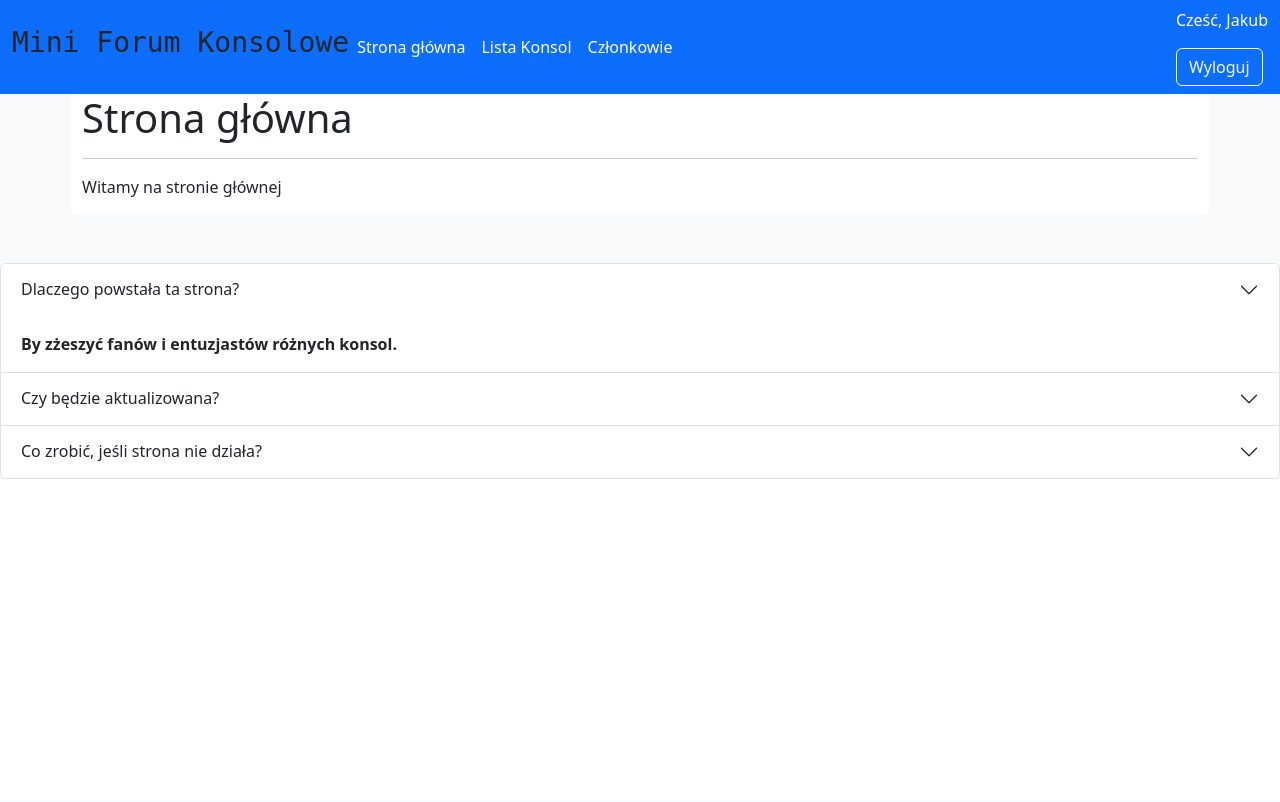
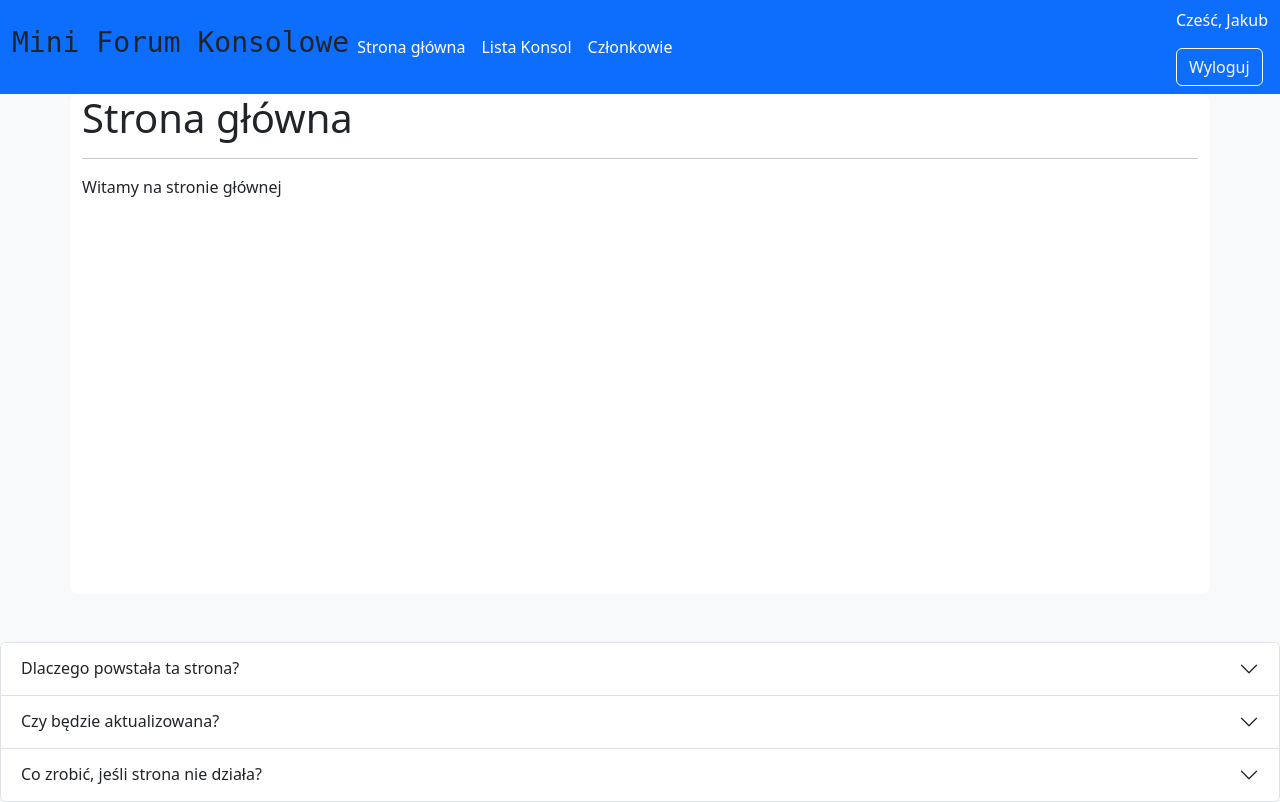
Before and after one commit to Jakub3Tp/miniForum, a Django app: page /account/ in a window 1280 px wide. Before the commit the page ends 479 px from the top, so only its background shows below. Run offline with Django 5.2, Linux system fonts and the light colour scheme; a user stored in the database is signed in.

Commit message:
05.01.2025_Jakub_Upiekszanie

```diff
--- a/account/templates/account/dashboard.html
+++ b/account/templates/account/dashboard.html
@@ -4,7 +4,7 @@
 
 {% block content %}
 <div class="bg-light">
-    <div class="container rounded-3" style="background-color: white">
+    <div class="container rounded-3" style="background-color: white;height: 500px">
         <h1>Strona główna</h1>
         <hr>
         <p>Witamy na stronie głównej</p>
@@ -17,14 +17,14 @@
         </div>
     </div>
 
-<div class="accordion mt-5" id="accordionExample">
+<div class="accordion mt-5">
     <div class="accordion-item">
       <h2 class="accordion-header">
-        <button class="accordion-button collapsed" type="button" data-bs-toggle="collapse" data-bs-target="#collapseOne" aria-expanded="true" aria-controls="collapseOne">
+        <button class="accordion-button collapsed" type="button" data-bs-toggle="collapse" data-bs-target="#collapseOne" aria-expanded="false" aria-controls="collapseOne">
           Dlaczego powstała ta strona?
         </button>
       </h2>
-      <div id="collapseOne" class="accordion-collapse collapse show" data-bs-parent="#accordionExample">
+      <div id="collapseOne" class="accordion-collapse collapse" data-bs-parent="#accordionExample">
         <div class="accordion-body">
           <strong>By zżeszyć fanów i entuzjastów różnych konsol.</strong>
         </div>
```
